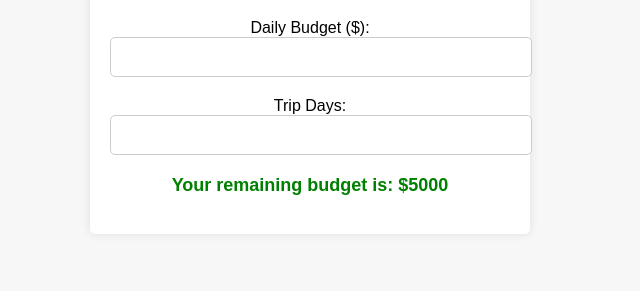
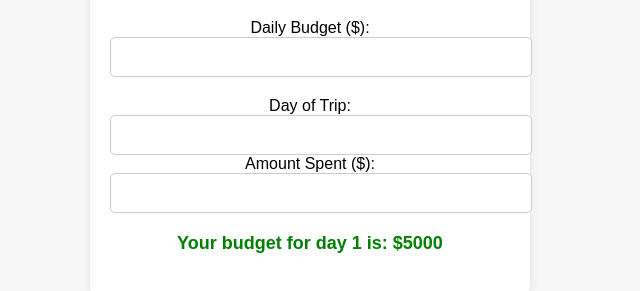
Before and after one commit to axelspeedy/ChileBudgeting, a plain HTML site: page index.html in a window 1280 px wide. Shown: the part 89-380 px from the top of the page, without its empty margins (330-970 px from the left). Drawn offline with Linux system fonts and the light colour scheme.

Commit message:
Update index.html

```diff
--- a/index.html
+++ b/index.html
@@ -11,14 +11,16 @@
         <h1>Chile Trip Budget Tracker</h1>
         <div class="budget">
             <label for="daily-budget">Daily Budget ($):</label>
-            <input type="number" id="daily-budget" min="0">
+            <input type="number" id="daily-budget" min="0" step="0.01">
         </div>
         <div class="days">
-            <label for="trip-days">Trip Days:</label>
-            <input type="number" id="trip-days" min="1">
+            <label for="trip-days">Day of Trip:</label>
+            <input type="number" id="trip-day" min="1">
+            <label for="amount-spent">Amount Spent ($):</label>
+            <input type="number" id="amount-spent" min="0" step="0.01">
         </div>
         <div class="results">
-            <p>Your remaining budget is: <span id="remaining-budget">$5000</span></p>
+            <p>Your budget for day <span id="day-number">1</span> is: $<span id="remaining-budget">5000</span></p>
         </div>
     </div>
     <script src="script.js"></script>
```
